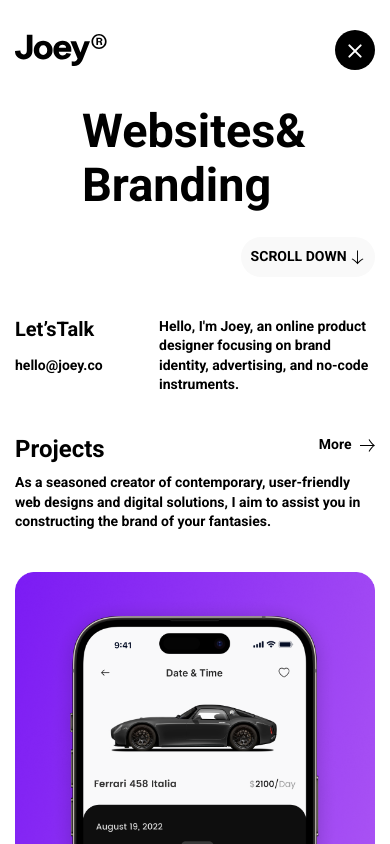
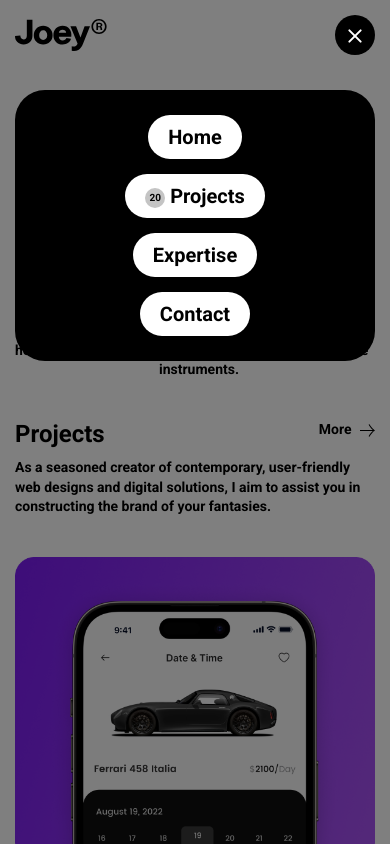
Before and after one commit to VladimirLitvinets/lesson-17, a plain HTML site: page index.html in a window 390 px wide. Both pictures are taken after a click on the button 355 px from the left and 50 px from the top of the page. Shown: the top 844 px of the page. Drawn offline with Linux system fonts and the light colour scheme.

Commit message:
finished the scroll menu

```diff
--- a/index.html
+++ b/index.html
@@ -1,5 +1,5 @@
 <!DOCTYPE html>
-<html lang="en">
+<html class="page" lang="en">
 
 <head>
 	<meta charset="UTF-8">
@@ -12,37 +12,41 @@
 </head>
 
 <body class="body">
-	<header class="header">
+	<header class="header section">
 		<div class="container header__container">
 			<a href="./index.html" class="header__logo-link">
 				<img class="header__logo" src="./images/Logo.svg" alt="">
 			</a>
-			<nav class="menu">
-				<button class="menu__btn" type="button">
-					<span class="btn-line btn-line_1"></span>
-					<span class="btn-line btn-line_2"></span>
-					<span class="btn-line btn-line_3"></span>
-					<span class="btn-line btn-line_4"></span>
+			<nav class="menu" id="js-nav">
+				<div class="menu__overlay" id="js-nav-overlay"></div>
+				<button class="burger" type="button" id="js-nav-toggle">
+					<span class="burger__line burger__line_1"></span>
+					<span class="burger__line burger__line_2"></span>
+					<span class="burger__line burger__line_3"></span>
+					<span class="burger__line burger__line_4"></span>
 				</button>
+				<div class="menu__container">
 					<ul class="menu__list">
 						<li class="menu__item">
-						<a href="" class="menu__link menu__link_active">Home</a>
+							<a href="#section-hero" class="menu__link js-nav-link">Home</a>
 						</li>
 						<li class="menu__item">
-						<a href="" class="menu__link"><span class="menu__link-icon">20</span> Projects</a>
+							<a href="#section-projects" class="menu__link js-nav-link"><span class="menu__link-icon">20</span>
+								Projects</a>
 						</li>
 						<li class="menu__item">
-						<a href="" class="menu__link">About</a>
+							<a href="#section-expertise" class="menu__link js-nav-link">Expertise</a>
 						</li>
 						<li class="menu__item">
-						<a href="" class="menu__link">Contact</a>
+							<a href="#section-contact" class="menu__link js-nav-link">Contact</a>
 						</li>
 					</ul>
+				</div>
 			</nav>
 		</div>
 	</header>
 	<main class="main">
-		<section class="hero">
+		<section class="hero section" id="section-hero">
 			<div class="container">
 				<h1 class="title-h1 hero__title">
 					<span class="hero__title-container">Websites& Branding</span>
@@ -65,7 +69,7 @@
 				</div>
 			</div>
 		</section>
-		<section class="projects" id="section-projects">
+		<section class="projects section" id="section-projects">
 			<div class="container">
 				<div class="projects__info">
 					<h2 class="title-h2 projects__title">Projects</h2>
@@ -103,7 +107,7 @@
 				</div>
 			</div>
 		</section>
-		<section class="expertise">
+		<section class="expertise section" id="section-expertise">
 			<div class="container">
 				<h2 class="title-h2 expertise__title">Expertise</h2>
 				<div class="expertise__columns">
@@ -134,12 +138,12 @@
 				</div>
 			</div>
 		</section>
-		<section class="design">
+		<section class="design section">
 			<div class="design__strip">
 				<h2 class="design__text">Visual design for digital experiences</h2>
 			</div>
 		</section>
-		<section class="testimonials">
+		<section class="testimonials section">
 			<div class="container testimonials__container">
 				<div class="testimonials__item">
 					<h2 class="title-h2 testimonials__item-title">Testimonials</h2>
@@ -156,14 +160,14 @@
 				</div>
 			</div>
 		</section>
-		<section class="container talk">
+		<section class="container talk section" id="section-contact">
 			<h2 class="title-h2 talk__title">Let’s talk!</h2>
 			<a href="mailto:hello@joey.co" class="button button_secondary">hello@joey.co <svg class="button-icon">
 					<use href="./images/icons/arrows.svg#icon-arrow-white"></use>
 				</svg></a>
 		</section>
 	</main>
-	<footer class="footer">
+	<footer class="footer section">
 		<div class="container footer__container">
 			<p class="footer__copyright">2023 © — Made by Djectstudio</p>
 			<ul class="footer__social">
--- a/js/main.js
+++ b/js/main.js
@@ -1,6 +1,40 @@
-const btn = document.querySelector('.menu__btn');
-const nav = document.querySelector('.header__container');
+const navToggle = document.querySelector('#js-nav-toggle');
+const nav = document.querySelector('#js-nav');
+const documentBody = document.body;
+const navOverlay = document.querySelector('#js-nav-overlay');
+const navItems = document.querySelectorAll('.js-nav-link');
+const sections = document.querySelectorAll('.section[id]');
 
-btn.addEventListener('click', () => {
-	nav.classList.toggle('menu-open')
+navToggle.addEventListener('click', toggleNav);
+
+navOverlay.addEventListener('click', toggleNav);
+
+navItems.forEach((element) => {
+	element.addEventListener('click', toggleNav);
 });
+
+function toggleNav() {
+	nav.classList.toggle('menu_active');
+	documentBody.classList.toggle('no-scroll');
+}
+
+
+const observer = new IntersectionObserver((entries) => {
+	entries.forEach((entrie) => {
+		const entrieElement = entrie.target;
+		const id = entrieElement.id;
+		const navElement = document.querySelector(`.menu__link[href="#${id}"]`);
+
+		if (entrie.isIntersecting) {
+			navElement.classList.add('menu__link_active');
+		} else {
+			navElement.classList.remove('menu__link_active');
+		}
+
+	})
+}, { root: document, rootMargin: "-50% 0px" });
+
+
+sections.forEach((section) => {
+	observer.observe(section);
+});
--- a/scss/sections/_header.scss
+++ b/scss/sections/_header.scss
@@ -1,6 +1,16 @@
 .header {
+	position: sticky;
+	top: -100px;
 	padding-top: 30px;
 	padding-bottom: 50px;
+
+	@media screen and (width <570px) {
+		& {
+			padding-top: 15px;
+			padding-bottom: 35px;
+			top: 0;
+		}
+	}
 
 	@media screen and (max-width: 430px) {
 		& {
@@ -14,7 +24,7 @@
 	flex-direction: column;
 	align-items: center;
 
-	@media screen and (max-width: 750px) {
+	@media screen and (max-width: 570px) {
 		& {
 			flex-direction: row;
 			justify-content: space-between;
@@ -25,7 +35,7 @@
 .header__logo-link {
 	margin-bottom: 45px;
 
-	@media screen and (max-width: 750px) {
+	@media screen and (max-width: 570px) {
 		& {
 			margin-bottom: 0px;
 		}
@@ -41,7 +51,31 @@
 	}
 }
 
-.menu__btn {
+.menu_active {
+	@media (width <=570px) {
+		.menu__container {
+			display: flex;
+			flex-direction: column;
+		}
+
+		.menu__list {
+			flex-direction: column;
+		}
+
+		.menu__overlay {
+			display: block;
+		}
+	}
+}
+
+.menu__overlay {
+	position: fixed;
+	inset: 0;
+	background-color: rgba(0, 0, 0, 0.5);
+	display: none;
+}
+
+.burger {
 	display: none;
 	position: relative;
 	width: 40px;
@@ -51,14 +85,14 @@
 	cursor: pointer;
 	background-color: var(--primary-color);
 
-	@media screen and (max-width: 750px) {
+	@media screen and (max-width: 570px) {
 		& {
 			display: inline-block;
 		}
 	}
 }
 
-.btn-line {
+.burger__line {
 	position: absolute;
 	left: 11px;
 	width: 18px;
@@ -69,50 +103,60 @@
 	transition: .3s ease;
 }
 
-.btn-line_1 {
+.burger__line_1 {
 	top: 13px;
 }
 
-.btn-line_2,
-.btn-line_3 {
+.burger__line_2,
+.burger__line_3 {
 	top: 20px;
 }
 
-.btn-line_4 {
+.burger__line_4 {
 	top: 27px;
 }
 
-.menu-open .btn-line_1 {
+.menu_active .burger__line_1 {
 	transform: scaleX(0);
 }
 
-.menu-open .btn-line_2 {
+.menu_active .burger__line_2 {
 	transform: rotate(45deg);
 }
 
-.menu-open .btn-line_3 {
+.menu_active .burger__line_3 {
 	transform: rotate(-45deg);
 }
 
-.menu-open .btn-line_4 {
+.menu_active .burger__line_4 {
 	transform: scaleX(0);
+}
+
+.menu__container {
+	@media screen and (width < 570px) {
+		& {
+			display: none;
+			position: fixed;
+			background-color: var(--primary-color);
+			border-radius: 30px;
+			text-align: center;
+			align-items: center;
+			justify-content: center;
+			inset: 90px 15px auto;
+			padding: 20px 15px;
+		}
+	}
 }
 
 .menu__list {
 	display: flex;
-	justify-content: space-between;
+	justify-content: space-evenly;
 	padding: 5px;
 	gap: 15px;
 	flex-wrap: wrap;
 	border-radius: 80px;
 	list-style: none;
 	background-color: var(--primary-color);
-
-	@media screen and (max-width: 750px) {
-		& {
-			display: none;
-		}
-	}
 }
 
 .menu__item {
--- a/scss/utils/_global.scss
+++ b/scss/utils/_global.scss
@@ -31,3 +31,15 @@ p {
 	padding-left: 15px;
 	padding-right: 15px;
 }
+
+.page {
+	scroll-behavior: smooth;
+}
+
+.no-scroll {
+	overflow: hidden;
+}
+
+.section {
+	scroll-margin-top: 70px;
+}
```
Also changed, not shown: css/home.css, dist/css/home.min.css, 2 other files. Lines whose indentation alone changed are shown as unchanged.
